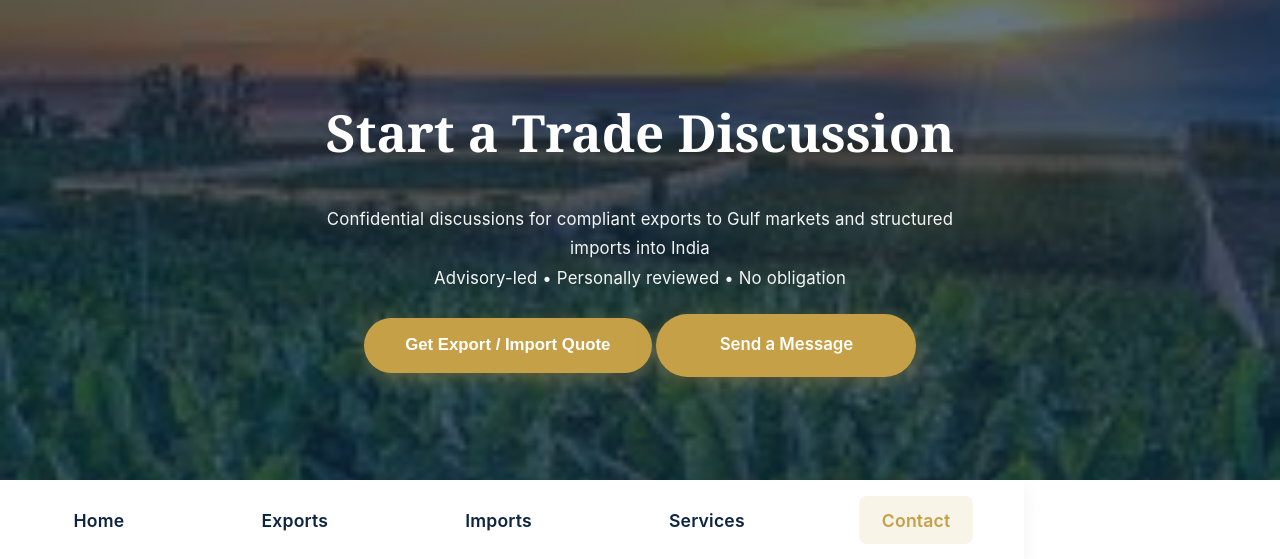
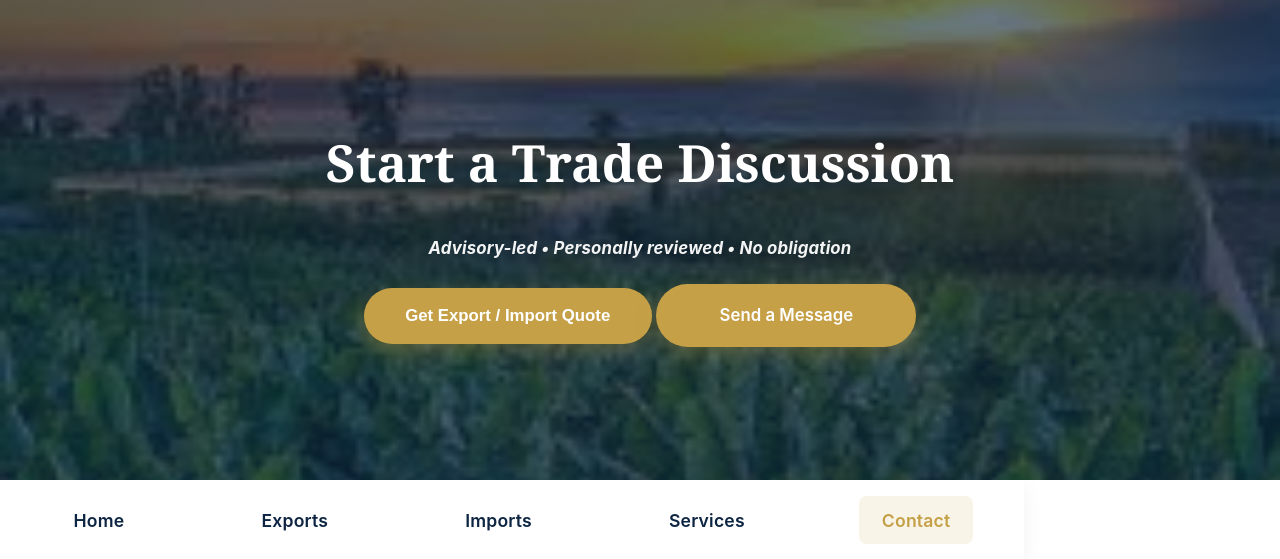
Before and after one commit to ITwArRiOr001/Royal-Exotic-Farms, a Flask app: page /contact in a window 1280 px wide. Shown: the top 559 px of the page. Run offline with Flask 3, Linux system fonts and the light colour scheme; some web fonts are replaced.

Commit message:
Update contact.html

```diff
--- a/templates/contact.html
+++ b/templates/contact.html
@@ -67,9 +67,8 @@
   <div class="hero-content">
    <h1 class="hero-title">Start a Trade Discussion</h1>
 
-<p class="hero-subtitle">
-Confidential discussions for compliant exports to Gulf markets
-and structured imports into India<br>Advisory-led • Personally reviewed • No obligation
+<p class="hero-subtitle" style="font-weight: bold; font-style: italic;">
+  Advisory-led • Personally reviewed • No obligation
 </p>
 
     <div class="hero-cta">
```
